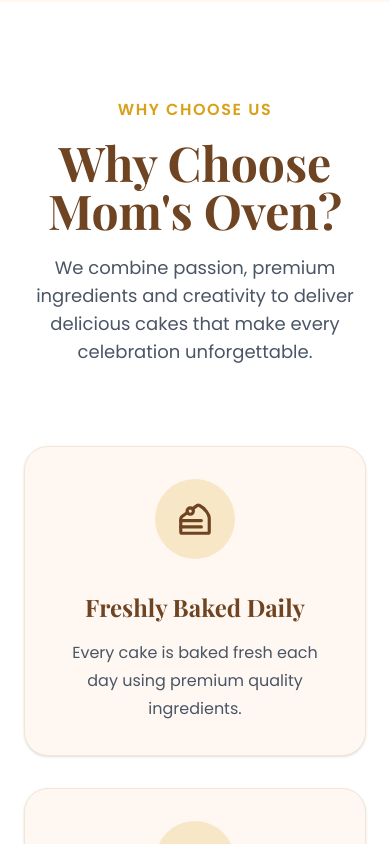
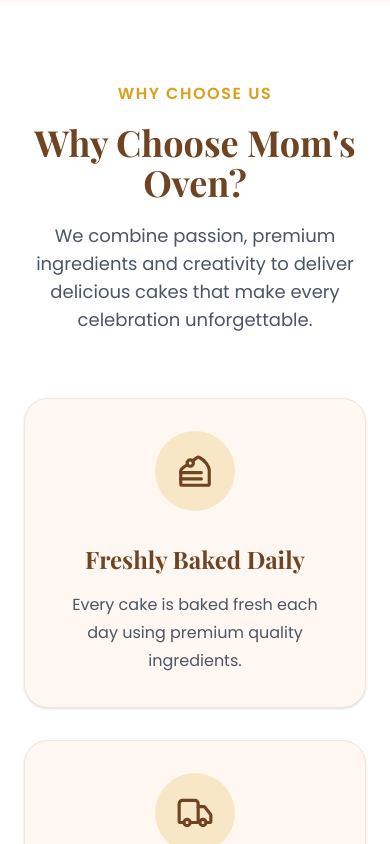
Before and after one commit to ChanudiMallikaArachchi/Mom-s-Oven-Web-Project, a Next.js app: page / in a window 390 px wide. Shown: the part 7780-8624 px from the top of the page. Built offline with nearby package versions, Linux system fonts and the light colour scheme; a web font is replaced by a local one.

Commit message:
Remove scroll opacity hiding from WhyChooseUs so all homepage sections display immediately

```diff
--- a/components/home/whyChooseUs/whyChooseUs.tsx
+++ b/components/home/whyChooseUs/whyChooseUs.tsx
@@ -1,6 +1,5 @@
 "use client";
 
-import { motion } from "framer-motion";
 import {
   CakeSlice,
   Truck,
@@ -37,21 +36,16 @@ const features = [
 
 export default function WhyChooseUs() {
   return (
-    <section className="bg-white py-24">
+    <section className="bg-white py-20 md:py-24">
       <div className="mx-auto max-w-7xl px-6">
 
         {/* Heading */}
-        <motion.div
-          initial={{ opacity: 0, y: 40 }}
-          whileInView={{ opacity: 1, y: 0 }}
-          viewport={{ once: true }}
-          className="text-center"
-        >
+        <div className="text-center">
           <p className="font-semibold uppercase tracking-widest text-[#D9A11A]">
             Why Choose Us
           </p>
 
-          <h2 className="mt-4 text-5xl font-bold text-[#6F4422]">
+          <h2 className="mt-4 text-4xl sm:text-5xl font-bold text-[#6F4422]">
             Why Choose Mom&apos;s Oven?
           </h2>
 
@@ -59,35 +53,24 @@ export default function WhyChooseUs() {
             We combine passion, premium ingredients and creativity to deliver
             delicious cakes that make every celebration unforgettable.
           </p>
-        </motion.div>
+        </div>
 
         {/* Cards */}
-        <div className="mt-20 grid gap-8 md:grid-cols-2 lg:grid-cols-4">
-
-          {features.map((feature, index) => {
+        <div className="mt-16 grid gap-8 md:grid-cols-2 lg:grid-cols-4">
+          {features.map((feature) => {
             const Icon = feature.icon;
 
             return (
-              <motion.div
+              <div
                 key={feature.title}
-                initial={{ opacity: 0, y: 60 }}
-                whileInView={{ opacity: 1, y: 0 }}
-                viewport={{ once: true }}
-                transition={{ delay: index * 0.15 }}
-                whileHover={{
-                  y: -10,
-                  scale: 1.03,
-                }}
-                className="group rounded-3xl border border-[#F4E6D4] bg-[#FFF8F2] p-8 text-center shadow-sm transition-all duration-300 hover:shadow-2xl"
+                className="group rounded-3xl border border-[#F4E6D4] bg-[#FFF8F2] p-8 text-center shadow-sm transition-all duration-300 hover:-translate-y-2 hover:shadow-2xl"
               >
                 {/* Icon */}
                 <div className="mx-auto flex h-20 w-20 items-center justify-center rounded-full bg-[#D9A11A]/20 transition duration-300 group-hover:bg-[#D9A11A]">
-
                   <Icon
                     size={38}
                     className="text-[#6F4422] transition duration-300 group-hover:text-white"
                   />
-
                 </div>
 
                 <h3 className="mt-8 text-2xl font-bold text-[#6F4422]">
@@ -97,7 +80,7 @@ export default function WhyChooseUs() {
                 <p className="mt-4 leading-7 text-gray-600">
                   {feature.description}
                 </p>
-              </motion.div>
+              </div>
             );
           })}
         </div>
```
